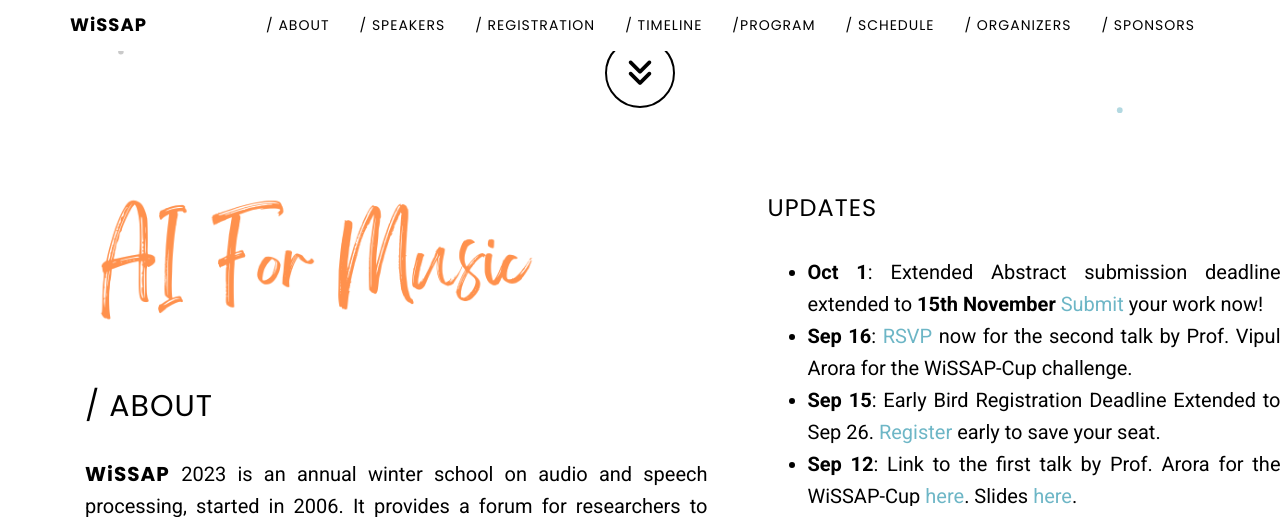
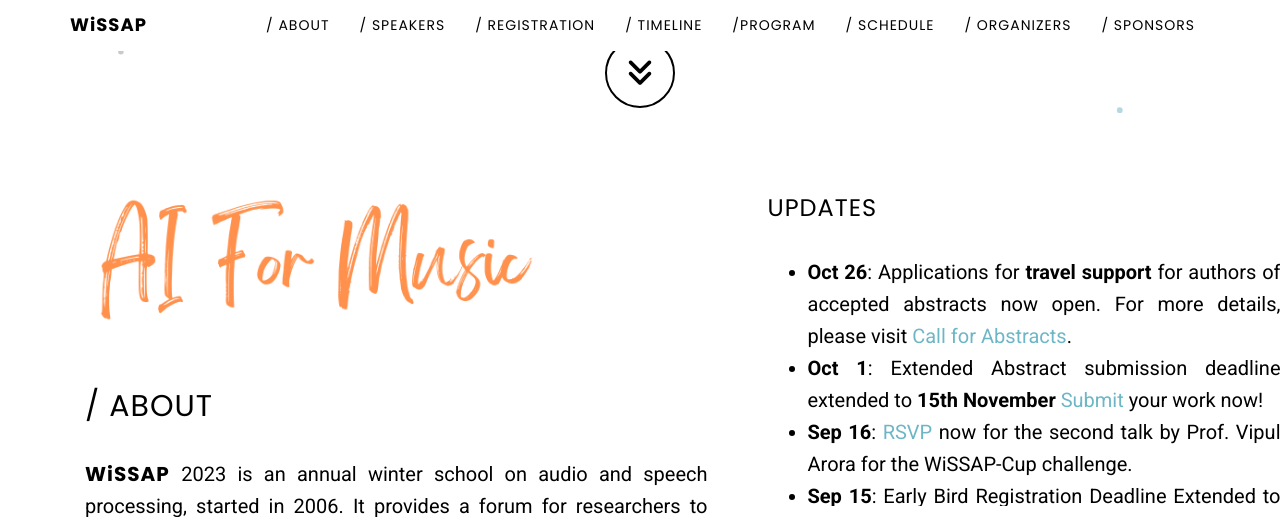
Before and after one commit to madhavlab/wissap23.madhavlab.com, a Jekyll site: the page built from index.html, in a window 1280 px wide and 900 px high, scrolled down 652 px, cut to the strip 0-517 px from the top of the window. Built offline with Jekyll 4.4.1, drawn with Linux system fonts in a browser that asks for light colours.

Commit message:
update travel-grants

```diff
--- a/_includes/wissap/about.html
+++ b/_includes/wissap/about.html
@@ -14,13 +14,14 @@
                 <p>
                 <div style="width:120%;overflow-y:scroll; height:250px;"><!--230px-->
                     <ul id="news">
-                        <li><b>Oct 1</b>: Extended Abstract submission deadline extended to <b>15th November</b> <a href="https://wissap23.madhavlab.com/cfa" target="_blank">Submit</a> your work now!
+                        <li><b>Oct 26</b>: Applications for <b>travel support</b> for authors of accepted abstracts now open. For more details, please visit <a href="cfa">Call for Abstracts</a>.</li>
+                        <li><b>Oct 1</b>: Extended Abstract submission deadline extended to <b>15th November</b> <a href="cfa" target="_blank">Submit</a> your work now!
                         <li><b>Sep 16</b>: <a href="https://forms.office.com/r/QAjrzMJtfn" target="_blank">RSVP</a> now for the second talk by Prof. Vipul Arora for the WiSSAP-Cup challenge.</li>
-                        <li><b>Sep 15</b>: Early Bird Registration Deadline Extended to Sep 26. <a href="https://wissap23.madhavlab.com/registration" target="_blank">Register</a> early to save your seat.</li>
+                        <li><b>Sep 15</b>: Early Bird Registration Deadline Extended to Sep 26. <a href="registration" target="_blank">Register</a> early to save your seat.</li>
                         <li><b>Sep 12</b>: Link to the first talk by Prof. Arora for the WiSSAP-Cup <a href="https://www.youtube.com/watch?v=zCLSS2I3z4s" target="_blank">here</a>. Slides <a href="https://iitk-my.sharepoint.com/:f:/g/personal/akshayr_iitk_ac_in/Esp5qqZpnxpKobrk0PhOpxgBOx0SwjO6z-I5coBVh8GROg" target="_blank">here</a>.</li>
                         <li><b>Sep 8</b>: The first talk by Prof. Vipul Arora for the WiSSAP-Cup challenge on Sep 12. <a href="https://forms.office.com/r/QAjrzMJtfn" target="_blank">RSVP</a> now!</li>
                         <li><b>Aug 12</b>: <a href="https://wissap23.madhavlab.com/registration" target="_blank">Registration</a> is Now Open.</li>
-                        <li><b>Aug 7</b>: Accepting submissions for extended abstract and WiSSAP-Cup. <a href="https://wissap23.madhavlab.com/#program" target="_blank">Submit</a> Now!</li>
+                        <li><b>Aug 7</b>: Accepting submissions for extended abstract and WiSSAP-Cup. <a href="#program" target="_blank">Submit</a> Now!</li>
                     </ul>
                 </div>
                 </p>
```
Also changed, not shown: cfa.md (+10 -0 lines), 3 other files.
